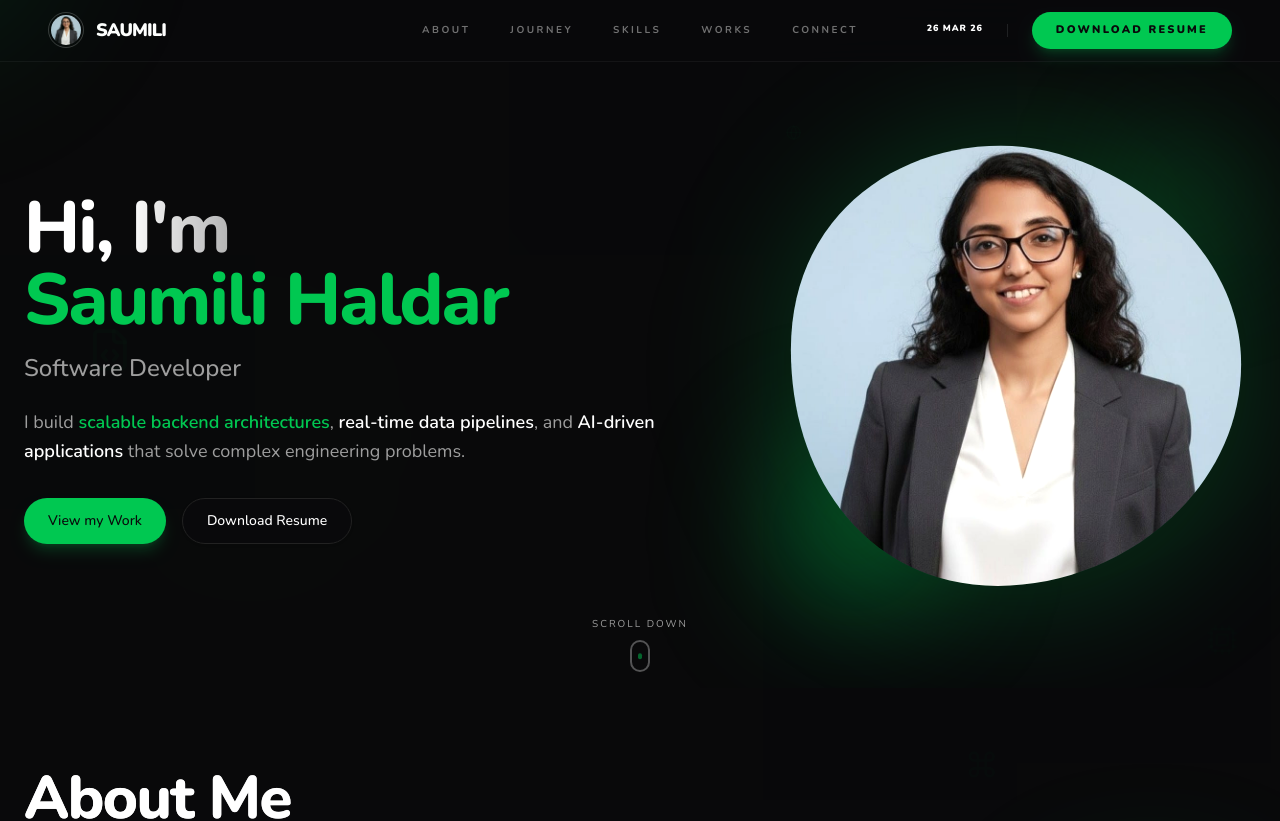
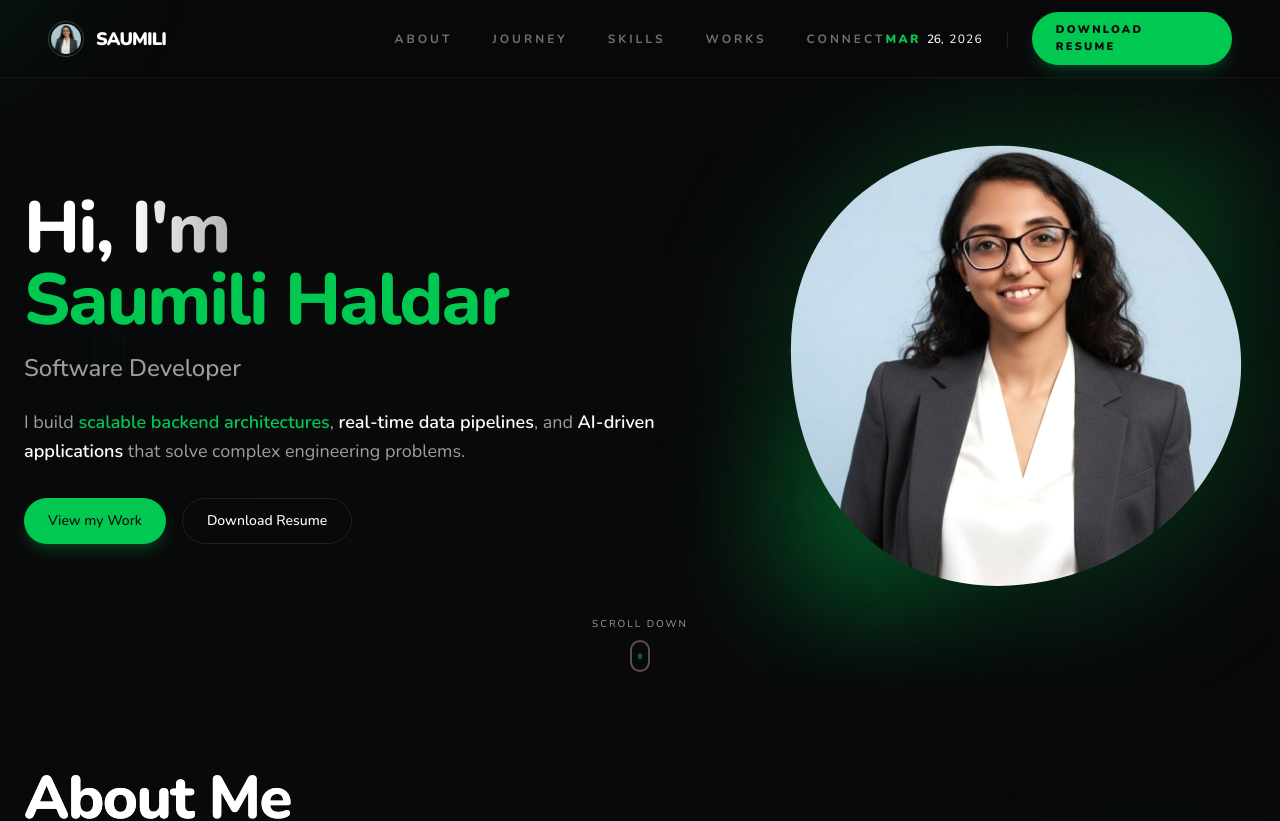
Before and after one commit to SaumiliHaldar/Portfolio, a Next.js app: page / in a window 1280 px wide. Shown: the top 821 px of the page. Built offline with nearby package versions, Linux system fonts and the light colour scheme.

Commit message:
update date display and navbar typography

```diff
--- a/src/components/layout/Footer.jsx
+++ b/src/components/layout/Footer.jsx
@@ -49,10 +49,9 @@ export default function Footer() {
                 key={item.name}
                 href={item.href}
                 onClick={(e) => handleNavClick(e, item.id)}
-                className="group relative text-[10px] font-bold tracking-[0.25em] uppercase text-muted-foreground/70 hover:text-foreground transition-all duration-300"
+                className="group relative text-[10px] font-bold tracking-[0.25em] uppercase text-muted-foreground/70 transition-all duration-300"
               >
                 {item.name}
-                <span className="absolute -bottom-1 left-0 h-[1.5px] w-0 bg-primary transition-all duration-300 group-hover:w-full" />
               </a>
             ))}
           </nav>
--- a/src/components/layout/MobileNav.jsx
+++ b/src/components/layout/MobileNav.jsx
@@ -15,13 +15,16 @@ const navItems = [
 export default function MobileNav() {
   const [isOpen, setIsOpen] = useState(false);
   const activeSection = useActiveSection(navItems.map((item) => item.id));
-  const [currentDate, setCurrentDate] = useState("");
+  const [currentDate, setCurrentDate] = useState({ month: "", day: "", year: "" });
 
   useEffect(() => {
     const formatDate = () => {
       const now = new Date();
-      const options = { day: '2-digit', month: 'short', year: '2-digit' };
-      return now.toLocaleDateString('en-GB', options).toUpperCase();
+      return {
+        month: now.toLocaleDateString("en-GB", { month: "short" }).toUpperCase(),
+        day: now.toLocaleDateString("en-GB", { day: "2-digit" }),
+        year: now.toLocaleDateString("en-GB", { year: "numeric" }),
+      };
     };
     setCurrentDate(formatDate());
     const timer = setInterval(() => setCurrentDate(formatDate()), 60000);
@@ -91,7 +94,7 @@ export default function MobileNav() {
               animate={{ x: 0 }}
               exit={{ x: "100%" }}
               transition={{ type: "spring", damping: 25, stiffness: 200 }}
-              className="fixed right-0 top-0 z-[70] h-full w-4/5 max-w-sm bg-background border-l border-border/40 p-8 shadow-2xl flex flex-col"
+              className="fixed right-0 top-0 z-[70] h-full w-4/5 max-sm:w-full bg-background border-l border-border/40 p-8 shadow-2xl flex flex-col"
             >
               <div className="flex flex-col items-start gap-11 pointer-events-auto">
                 {/* Row 1: About + Close Button */}
@@ -144,9 +147,15 @@ export default function MobileNav() {
                   </span>
                 </a>
 
-                <div className="flex flex-col items-center gap-1.5">
-                  <span className="text-[10px] font-bold tracking-[0.2em] text-muted-foreground/60 uppercase">
-                    {currentDate}
+                <div className="flex items-center gap-1.5 text-xs uppercase">
+                  <span className="font-black tracking-[0.2em] text-primary">
+                    {currentDate.month}
+                  </span>
+                  <span className="font-medium tracking-tight text-foreground">
+                    {currentDate.day},
+                  </span>
+                  <span className="font-extralight tracking-widest text-foreground">
+                    {currentDate.year}
                   </span>
                 </div>
               </div>
--- a/src/components/layout/Navbar.jsx
+++ b/src/components/layout/Navbar.jsx
@@ -13,13 +13,16 @@ const navItems = [
 
 export default function Navbar() {
   const activeSection = useActiveSection(navItems.map((item) => item.id));
-  const [currentDate, setCurrentDate] = useState("");
+  const [currentDate, setCurrentDate] = useState({ month: "", day: "", year: "" });
 
   useEffect(() => {
     const formatDate = () => {
       const now = new Date();
-      const options = { day: '2-digit', month: 'short', year: '2-digit' };
-      return now.toLocaleDateString('en-GB', options).toUpperCase();
+      return {
+        month: now.toLocaleDateString("en-GB", { month: "short" }).toUpperCase(),
+        day: now.toLocaleDateString("en-GB", { day: "2-digit" }),
+        year: now.toLocaleDateString("en-GB", { year: "numeric" }),
+      };
     };
     setCurrentDate(formatDate());
     const timer = setInterval(() => setCurrentDate(formatDate()), 60000);
@@ -70,7 +73,7 @@ export default function Navbar() {
                  key={item.name}
                  href={item.href}
                  onClick={(e) => handleNavClick(e, item.id)}
-                 className="group flex items-center text-[10px] font-bold tracking-[0.25em] uppercase transition-all duration-300 text-muted-foreground/70 hover:text-foreground"
+                 className="group flex items-center text-xs font-bold tracking-[0.25em] uppercase transition-all duration-300 text-muted-foreground/70 hover:text-foreground"
                >
                  <span className="relative">
                    {item.name}
@@ -83,9 +86,15 @@ export default function Navbar() {
 
       {/* Right: Technical Info + Actions */}
       <div className="flex items-center justify-end gap-6">
-        <div className="flex flex-col items-end border-r border-foreground/10 pr-6">
-          <span className="text-[9px] font-black tracking-[0.1em] uppercase text-foreground leading-none mb-1">
-            {currentDate}
+        <div className="flex items-center border-r border-foreground/10 pr-6 gap-1.5">
+          <span className="text-xs font-black tracking-[0.2em] text-primary uppercase">
+            {currentDate.month}
+          </span>
+          <span className="text-xs font-medium tracking-tight text-foreground uppercase">
+            {currentDate.day},
+          </span>
+          <span className="text-xs font-extralight tracking-widest text-foreground uppercase">
+            {currentDate.year}
           </span>
         </div>
 
--- a/src/components/section/Experience.jsx
+++ b/src/components/section/Experience.jsx
@@ -31,7 +31,7 @@ export default function Experience() {
   return (
     <section
       id="experience"
-      className="relative flex min-h-[50vh] flex-col items-center justify-center py-20 overflow-hidden scroll-mt-20 border-t border-border/50"
+      className="relative flex min-h-[50vh] flex-col items-center justify-center py-20 overflow-hidden scroll-mt-20"
     >
       <div className="z-10 w-full max-w-7xl px-4 md:px-6">
 
--- a/src/components/section/Projects.jsx
+++ b/src/components/section/Projects.jsx
@@ -7,7 +7,7 @@ const projects = [
   {
     id: "01",
     title: "DevTrackr",
-    subtitle: "AI Analytics SaaS",
+    subtitle: "Developer Analytics SaaS",
     description: "Built an AI-powered GitHub analytics platform with real-time repository sync, interactive dashboards, and neural productivity scoring.",
     tags: ["FastAPI", "React", "Prisma", "Gemini API"],
     github: "https://github.com/SaumiliHaldar/DevTrackr",
@@ -17,31 +17,31 @@ const projects = [
   {
     id: "02",
     title: "Lysn",
-    subtitle: "AI Productivity App",
+    subtitle: "PDF to Audio App",
     description: "Engineered a PDF-to-audio web app with OAuth, GridFS storage, and high-fidelity text-to-speech conversion using gTTS.",
     tags: ["Next.js", "FastAPI", "MongoDB", "gTTS"],
     github: "https://github.com/SaumiliHaldar/Lysn",
-    demo: "https://lysn.vercel.app/",
+    demo: "https://lysn.vercel.app",
     image: "/lysn.jpg",
   },
   {
     id: "03",
     title: "NexGenie",
-    subtitle: "Intelligence for LMS",
+    subtitle: "Chatbot for LMS",
     description: "AI chatbot with personalized course recommendations, real-time coding assistance, and multilingual support using FastAPI and Redis.",
     tags: ["FastAPI", "React", "Gemini", "Redis"],
     github: "https://github.com/SaumiliHaldar/NexGenie",
-    demo: "https://nexgenie.vercel.app/",
+    demo: "https://nexgenie.vercel.app",
     image: "/nexgenie.jpg",
   },
   {
     id: "04",
     title: "MausamVibe",
-    subtitle: "Weather Intelligence",
+    subtitle: "Weather App",
     description: "Built a Django-based weather application with real-time, location-based forecasts using OpenWeatherMap API.",
     tags: ["Django", "Python", "JS", "Weather API"],
     github: "https://github.com/SaumiliHaldar/MausamVibe",
-    demo: "https://mausamvibe.onrender.com/",
+    demo: "https://mausamvibe.onrender.com",
     image: "/mausamvibe.jpg",
   },
 ];
```
Also changed, not shown: 1 other file (tests, documents, lock files or other folders).
